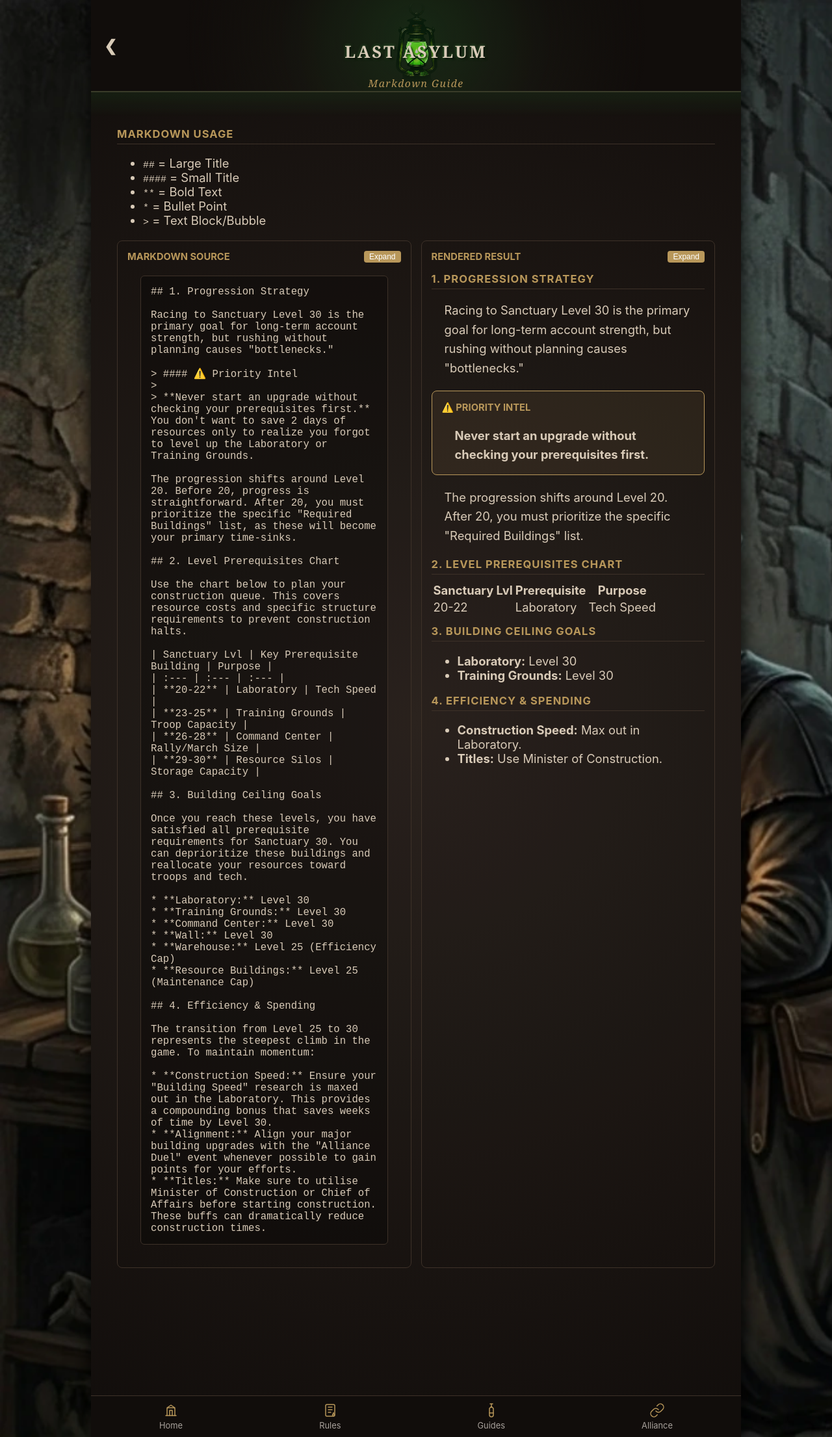
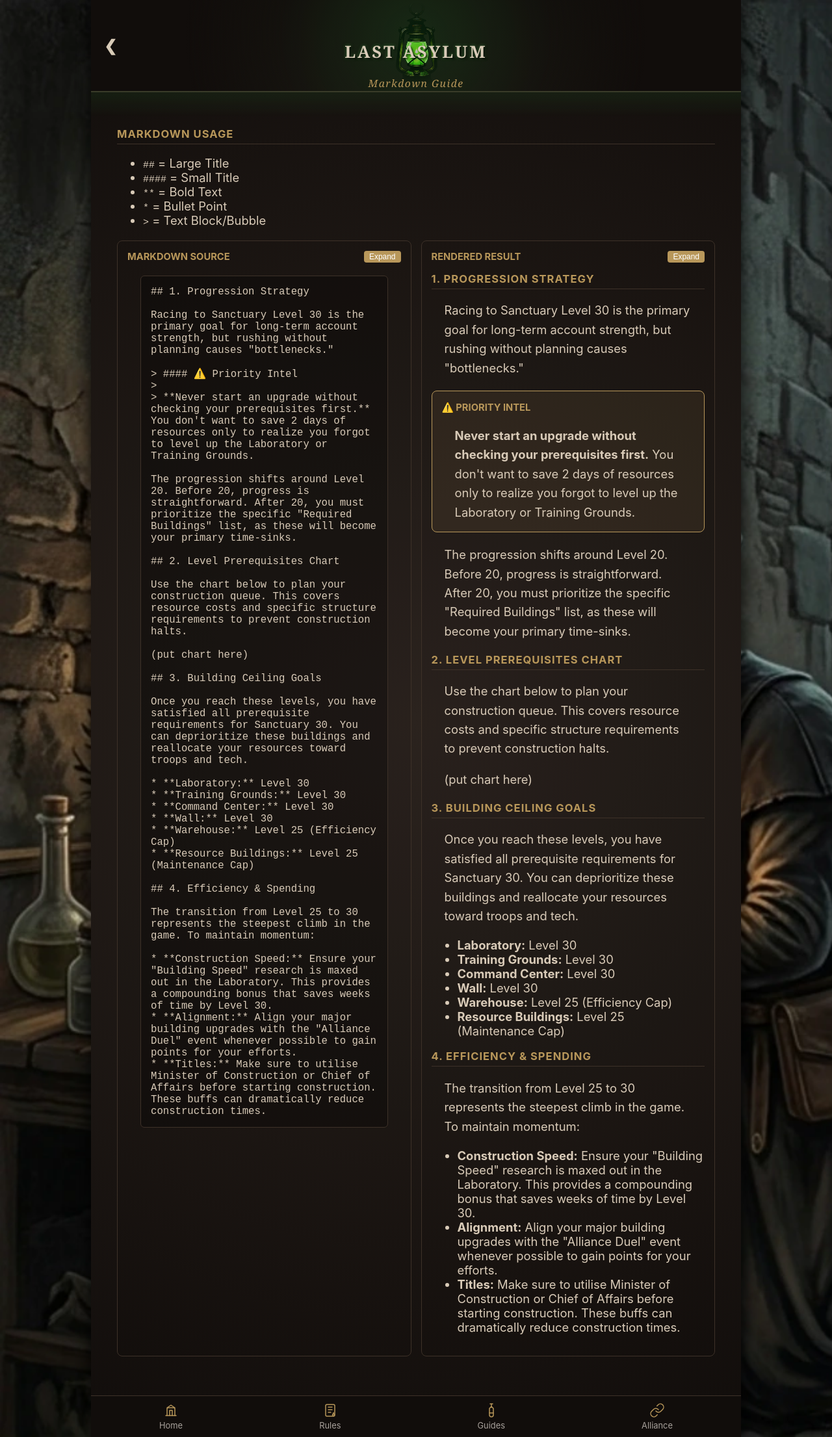
Before and after one commit to LA-S78/la-s78.github.io, a Jekyll site: the page built from test.md, in a window 1280 px wide. Shown: the whole page at 65% size. Built offline with Jekyll 4.4.1, drawn with Linux system fonts in a browser that asks for light colours.

Commit message:
markdown guide v3

```diff
--- a/test.md
+++ b/test.md
@@ -39,6 +39,20 @@
         color: white;
         border: none;
         border-radius: 4px;
+    }
+
+    /* 1. Hide buttons by default (Mobile-first) */
+    .view-panel button {
+        display: none;
+    }
+
+    /* 2. Show buttons only on desktop (when it becomes side-by-side) */
+    @media (min-width: 768px) {
+        .split-view { flex-direction: row; }
+
+        .view-panel button {
+            display: inline-block;
+        }
     }
 
     pre {
@@ -86,12 +100,7 @@
 
 Use the chart below to plan your construction queue. This covers resource costs and specific structure requirements to prevent construction halts.
 
-| Sanctuary Lvl | Key Prerequisite Building | Purpose |
-| :--- | :--- | :--- |
-| **20-22** | Laboratory | Tech Speed |
-| **23-25** | Training Grounds | Troop Capacity |
-| **26-28** | Command Center | Rally/March Size |
-| **29-30** | Resource Silos | Storage Capacity |
+(put chart here)
 
 ## 3. Building Ceiling Goals
 
@@ -118,25 +127,37 @@
     <div class="rendered-markdown">
       <h2>1. Progression Strategy</h2>
       <p>Racing to Sanctuary Level 30 is the primary goal for long-term account strength, but rushing without planning causes "bottlenecks."</p>
+
       <blockquote>
         <h4>⚠️ Priority Intel</h4>
-        <p><strong>Never start an upgrade without checking your prerequisites first.</strong></p>
+        <p><strong>Never start an upgrade without checking your prerequisites first.</strong> You don't want to save 2 days of resources only to realize you forgot to level up the Laboratory or Training Grounds.</p>
       </blockquote>
-      <p>The progression shifts around Level 20. After 20, you must prioritize the specific "Required Buildings" list.</p>
+
+      <p>The progression shifts around Level 20. Before 20, progress is straightforward. After 20, you must prioritize the specific "Required Buildings" list, as these will become your primary time-sinks.</p>
+
       <h2>2. Level Prerequisites Chart</h2>
-      <table>
-        <tr><th>Sanctuary Lvl</th><th>Prerequisite</th><th>Purpose</th></tr>
-        <tr><td>20-22</td><td>Laboratory</td><td>Tech Speed</td></tr>
-      </table>
+      <p>Use the chart below to plan your construction queue. This covers resource costs and specific structure requirements to prevent construction halts.</p>
+
+      <p>(put chart here)</p>
+
       <h2>3. Building Ceiling Goals</h2>
+      <p>Once you reach these levels, you have satisfied all prerequisite requirements for Sanctuary 30. You can deprioritize these buildings and reallocate your resources toward troops and tech.</p>
+
       <ul>
         <li><strong>Laboratory:</strong> Level 30</li>
         <li><strong>Training Grounds:</strong> Level 30</li>
+        <li><strong>Command Center:</strong> Level 30</li>
+        <li><strong>Wall:</strong> Level 30</li>
+        <li><strong>Warehouse:</strong> Level 25 (Efficiency Cap)</li>
+        <li><strong>Resource Buildings:</strong> Level 25 (Maintenance Cap)</li>
       </ul>
+
       <h2>4. Efficiency & Spending</h2>
+      <p>The transition from Level 25 to 30 represents the steepest climb in the game. To maintain momentum:</p>
       <ul>
-        <li><strong>Construction Speed:</strong> Max out in Laboratory.</li>
-        <li><strong>Titles:</strong> Use Minister of Construction.</li>
+        <li><strong>Construction Speed:</strong> Ensure your "Building Speed" research is maxed out in the Laboratory. This provides a compounding bonus that saves weeks of time by Level 30.</li>
+        <li><strong>Alignment:</strong> Align your major building upgrades with the "Alliance Duel" event whenever possible to gain points for your efforts.</li>
+        <li><strong>Titles:</strong> Make sure to utilise Minister of Construction or Chief of Affairs before starting construction. These buffs can dramatically reduce construction times.</li>
       </ul>
     </div>
   </div>
```
